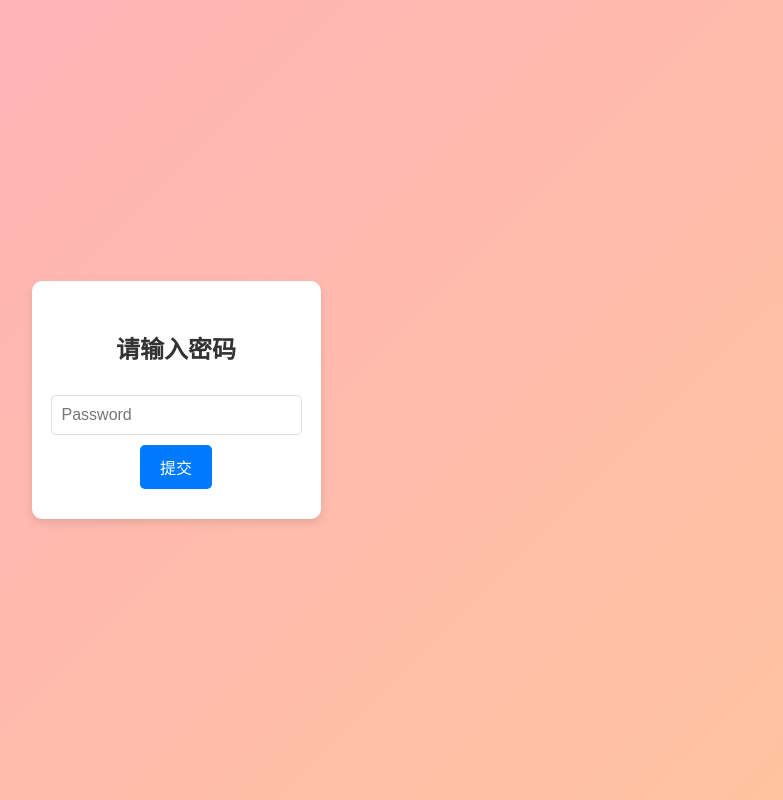
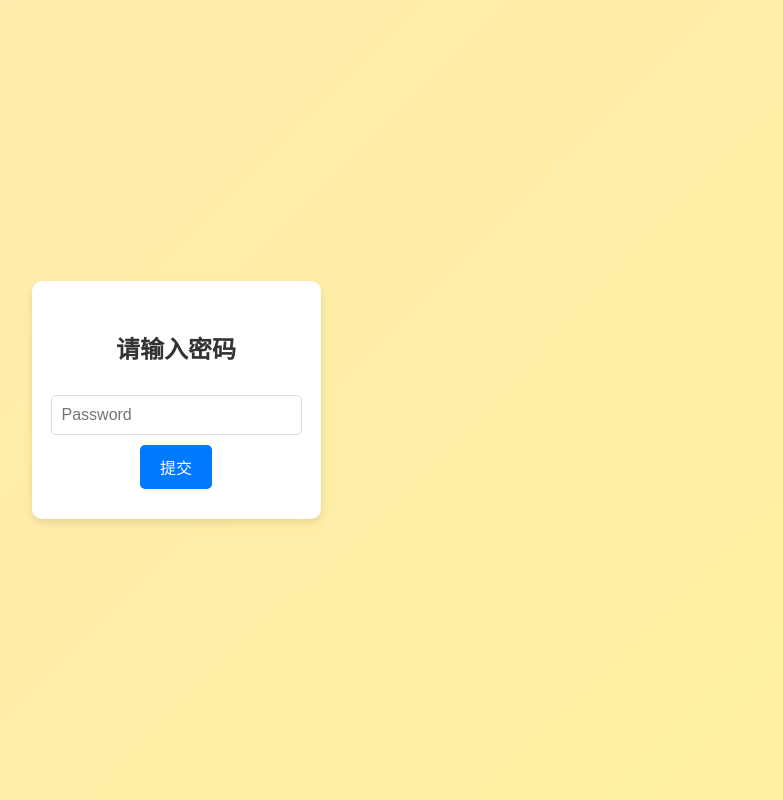
Before and after one commit to Felix-Sterling/tools, a plain HTML site: page index.html in a window 1280 px wide. Shown: the whole page, without its empty margins (464-1247 px from the left). Drawn offline with Linux system fonts and the light colour scheme.

Commit message:
Update index.html

```diff
--- a/index.html
+++ b/index.html
@@ -16,7 +16,7 @@
             justify-content: center;
             align-items: center;
             height: 100vh;
-            background: linear-gradient(135deg, #ffafbd, #ffc3a0);
+            background: linear-gradient(135deg, #ffeaaf, #fff1a0);
         }
         .password-container {
             display: flex;
```
